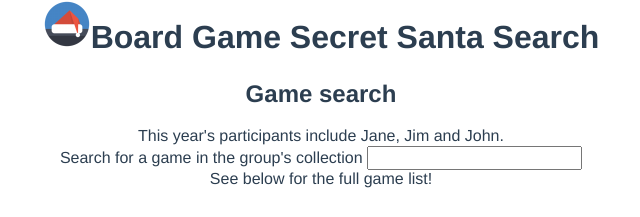
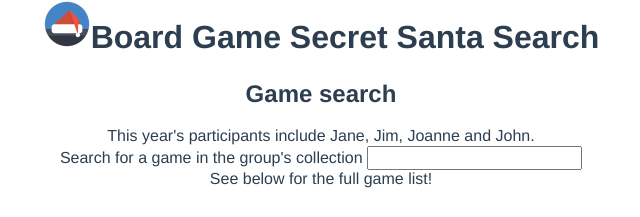
Before and after one commit to squireChuck/board-game-secret-santa-search, a Vue app in the folder ui/: page / in a window 1280 px wide. Shown: the top 217 px of the page, without its empty margins (319-959 px from the left). Built offline with nearby package versions, Linux system fonts and the light colour scheme.

Commit message:
fix bug - not displaying all participants

```diff
--- a/ui/src/components/GameListing.vue
+++ b/ui/src/components/GameListing.vue
@@ -87,7 +87,7 @@ export default {
         .sort(orderPlayersByNameAsc);
       const numPlayers = playerNames.length - 1;
       return `This year's participants include ${playerNames
-        .slice(0, numPlayers - 1)
+        .slice(0, numPlayers)
         .join(", ")} and ${playerNames[numPlayers]}.`;
     },
     playersMatchingGameSearch() {
```
Also changed, not shown: 1 other file (tests, documents, lock files or other folders).
